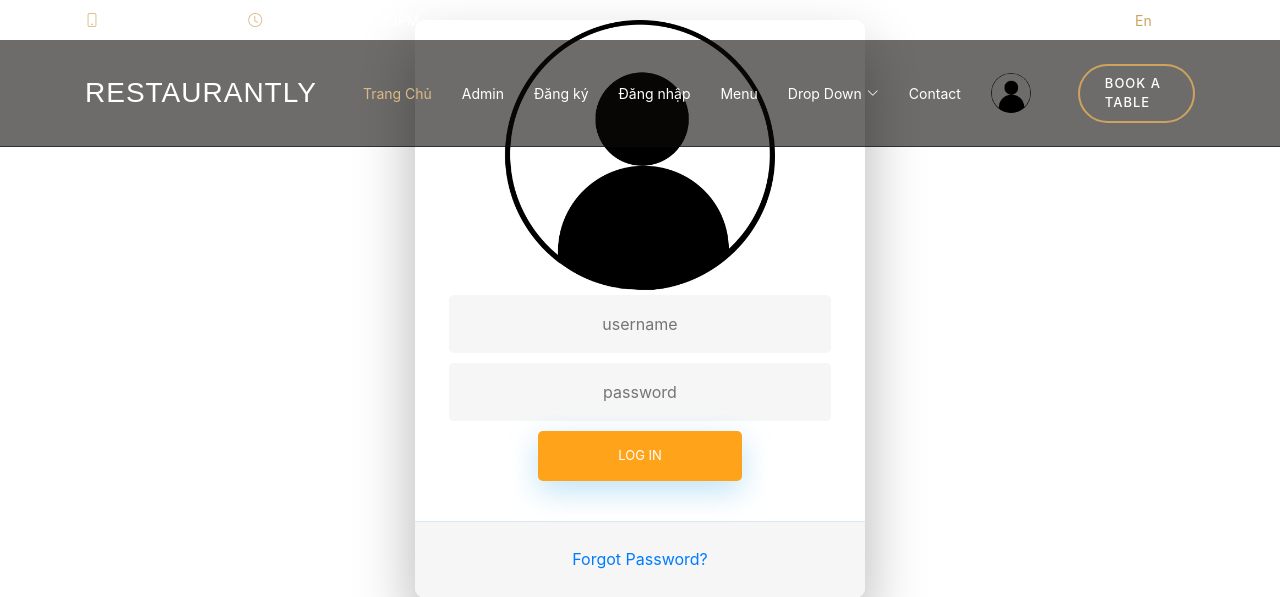
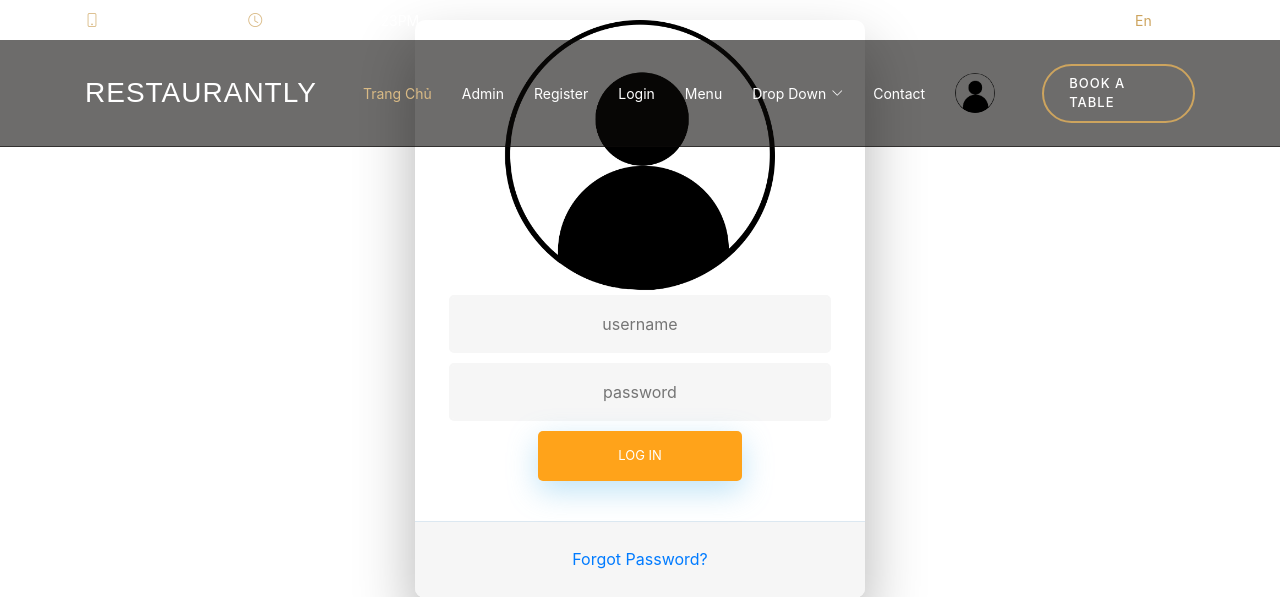
Before and after one commit to ttken01/HotelManager, a Flask app: page /user-login in a window 1280 px wide. Shown: the top 597 px of the page. Run offline with Flask 2, Linux system fonts and the light colour scheme; data comes from the database, SQL or seed files in the repository; some libraries are stand-ins or nearby versions.

Commit message:
change header

```diff
--- a/hotelapp/templates/layout/header.html
+++ b/hotelapp/templates/layout/header.html
@@ -40,14 +40,14 @@
         </a>
         </li>
         <li class="nav-item">
-          <a class="nav-link text-success" href="{{url_for('user_signout')}}">Đăng xuất</a>
+          <a class="nav-link text-success" href="{{url_for('user_signout')}}">Log out</a>
         </li>
       {% else %}
       <li class="nav-item">
-        <a class="nav-link " href="{{ url_for('user_register') }}">Đăng ký</a>
+        <a class="nav-link " href="{{ url_for('user_register') }}">Register</a>
       </li>
       <li class="nav-item">
-        <a class="nav-link  " href="{{url_for('user_signin')}}">Đăng nhập</a>
+        <a class="nav-link  " href="{{url_for('user_signin')}}">Login</a>
       </li>
       {% endif %}
         <li><a class="nav-link scrollto" href="#menu">Menu</a></li>
```
